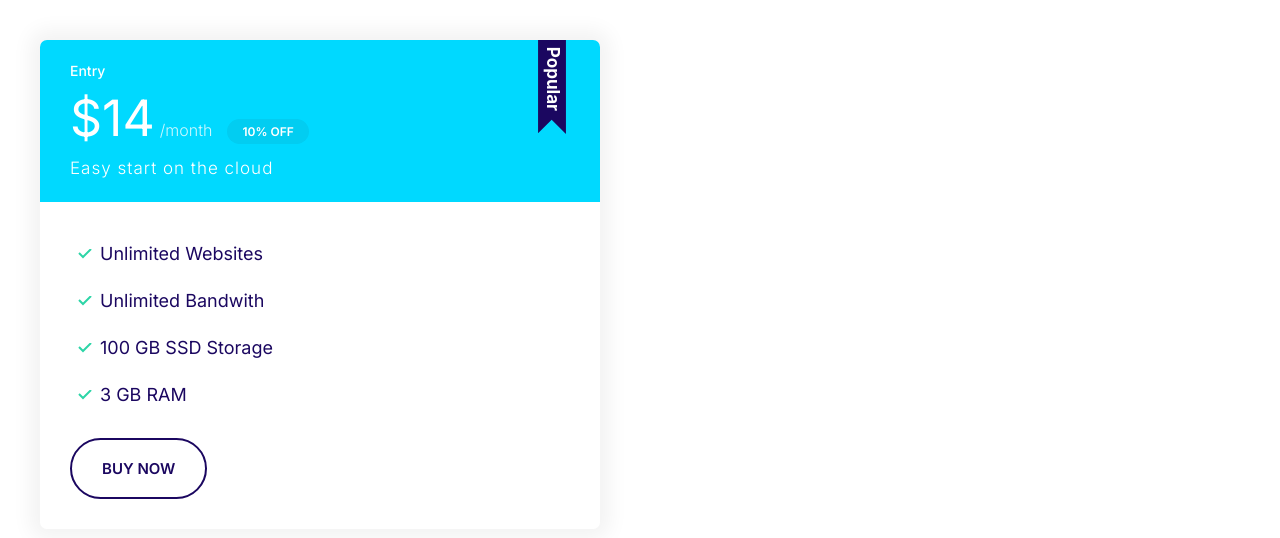
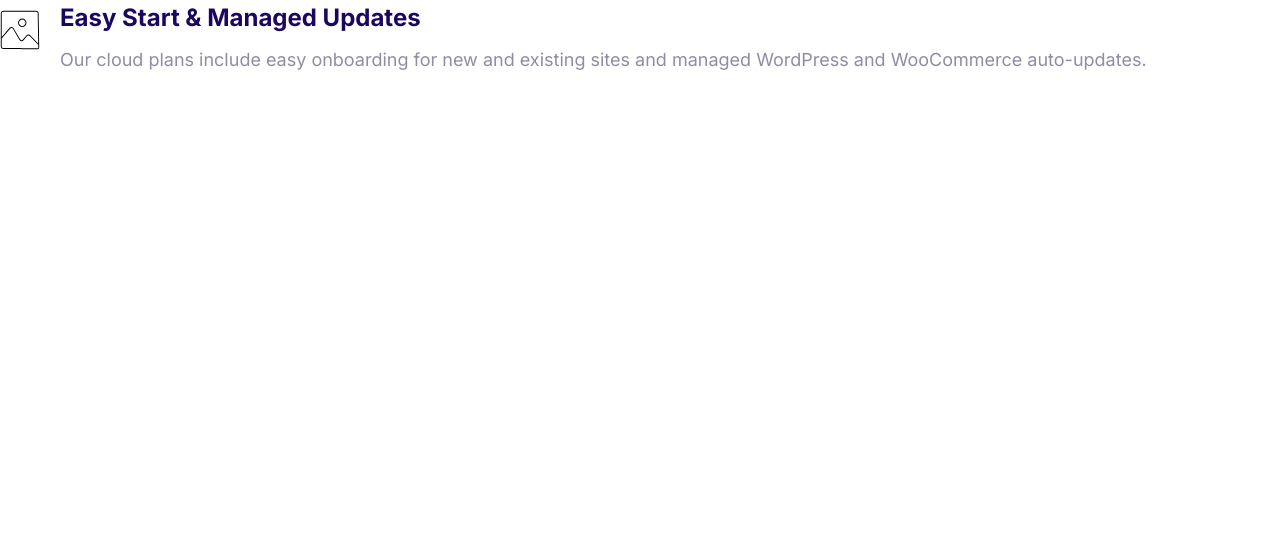
Before and after one commit to bsolomon18/moshify, a plain HTML site: page index.html in a window 1280 px wide. Drawn offline with Linux system fonts and the light colour scheme.

Commit message:
Adding media objects section

```diff
--- a/CSS/styles.css
+++ b/CSS/styles.css
@@ -350,3 +350,29 @@ p {
     font-size: 1.7rem;
   }
 }
+
+/* MEDIA */
+.media {
+  display: flex;
+}
+
+.media__title {
+  margin-top: 0;
+}
+
+.media__body {
+  padding: 0 2rem;
+}
+
+.media__image {
+  margin-top: 1rem;
+}
+
+@media screen and (min-width: 1024px) {
+  .media__body {
+    font-size: 1.8rem;
+  }
+  .media_title {
+    font-size: 1.8rem;
+  }
+}
--- a/index.html
+++ b/index.html
@@ -14,26 +14,18 @@
     <link rel="stylesheet" href="css/styles.css" />
   </head>
   <body>
-    <div style="width: 50%; padding: 4rem">
-      <div class="plan plan--popular">
-        <div class="card card--secondary">
-          <header class="card__header">
-            <h3 class="plan__name">Entry</h3>
-            <span class="plan__price">$14</span>
-            <span class="plan__billing-cycle">/month</span>
-            <span class="badge badge--secondary badge--small">10% OFF</span>
-            <span class="plan__description">Easy start on the cloud</span>
-          </header>
-          <div class="card__body">
-            <ul class="list list--tick">
-              <li class="list__item">Unlimited Websites</li>
-              <li class="list__item">Unlimited Bandwith</li>
-              <li class="list__item">100 GB SSD Storage</li>
-              <li class="list__item">3 GB RAM</li>
-            </ul>
-            <button class="btn btn--outline btn-block">Buy Now</button>
-          </div>
-        </div>
+    <div class="media">
+      <div class="media__image">
+        <svg class="icon">
+          <use xlink:href="images/sprite.svg#snap"></use>
+        </svg>
+      </div>
+      <div class="media__body">
+        <h3 class="media__title">Easy Start & Managed Updates</h3>
+        <p>
+          Our cloud plans include easy onboarding for new and existing sites and
+          managed WordPress and WooCommerce auto-updates.
+        </p>
       </div>
     </div>
   </body>
```
Also changed, not shown: components/media.html (added, +15 -0 lines).
